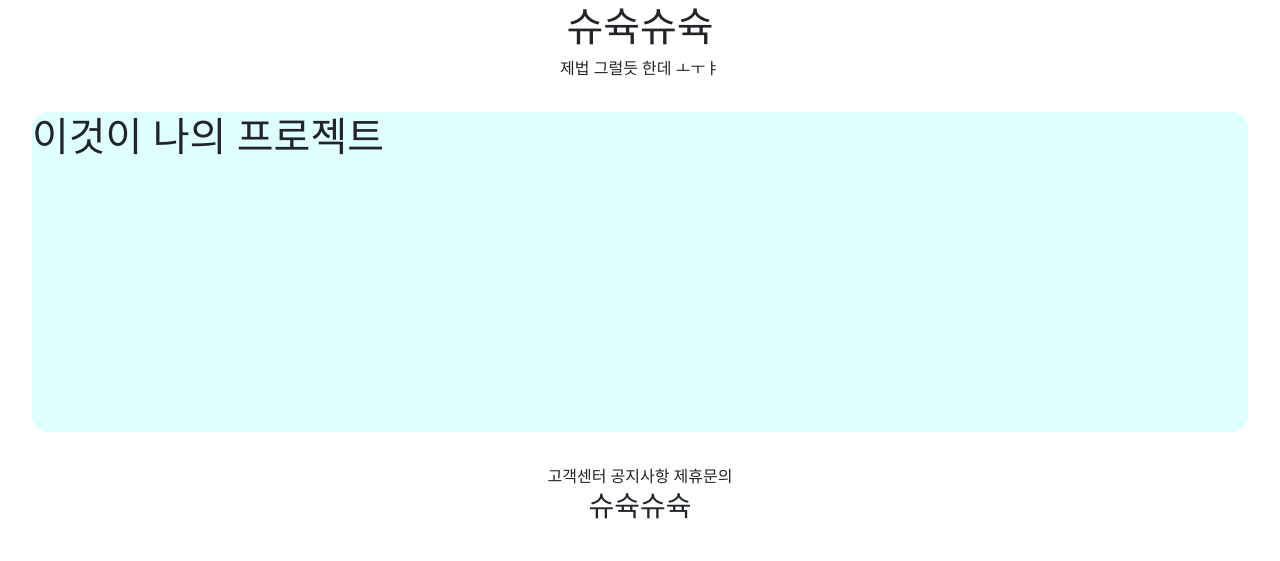
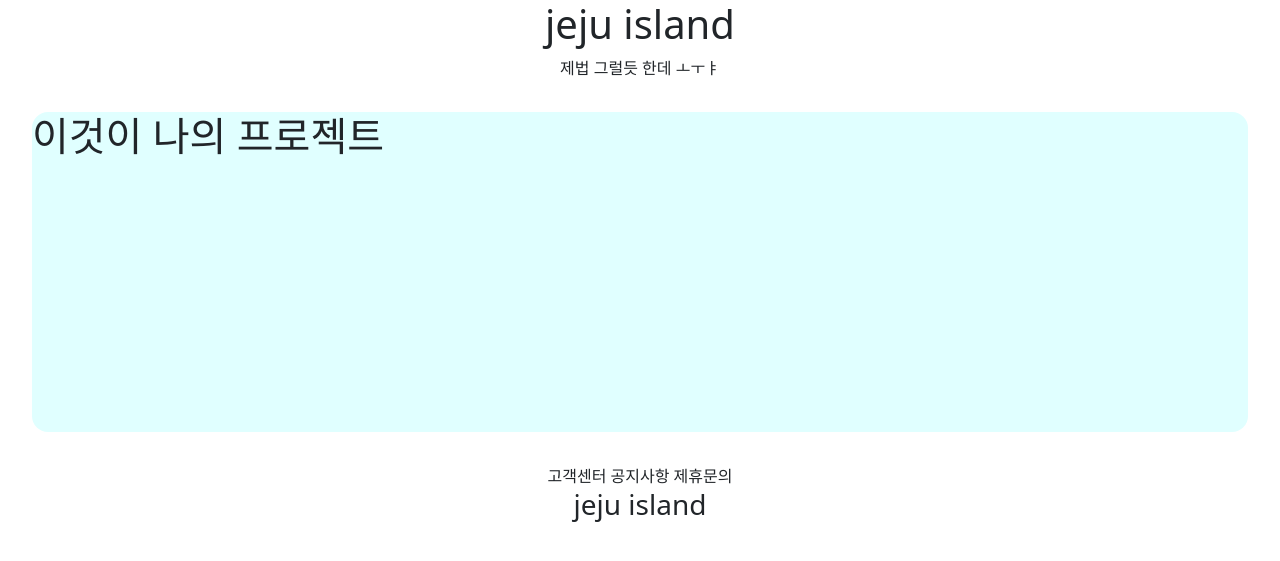
Before and after one commit to lugia574/myproject, a Django app: page /joinapp/my_project/ in a window 1280 px wide. Shown: the top 561 px of the page. Run offline with Django 3.2, Linux system fonts and the light colour scheme; parts of the project's set-up code (start-up, migrations or seed data) failed here and were passed over.

Commit message:
디자인 및 폰트 css 이동

```diff
--- a/myproject/settings.py
+++ b/myproject/settings.py
@@ -135,6 +135,11 @@ USE_TZ = True
 
 STATIC_URL = '/static/'
 
+STATICFILES_DIRS = [
+    BASE_DIR / "static",
+]
+
+
 # Default primary key field type
 # https://docs.djangoproject.com/en/3.2/ref/settings/#default-auto-field
 
--- a/templates/footer.html
+++ b/templates/footer.html
@@ -1,12 +1,12 @@
 
 <div style="text-align: center">
-    <div>
+    <div class="jeju_footer_btn">
         <span>고객센터</span>
         <span>공지사항</span>
         <span>제휴문의</span>
 
     </div>
-    <div style="font-family: 'Jua', sans-serif;font-family: 'Pacifico', cursive;">
-        <h3>슈슉슈슉</h3>
+    <div class="jeju_footer_logo">
+        <h3>jeju island</h3>
     </div>
 </div>
--- a/templates/header.html
+++ b/templates/header.html
@@ -1,9 +1,9 @@
 <div style=" text-align: center">
-    <div style="font-family: 'Jua', sans-serif;font-family: 'Pacifico', cursive;">
-        <h1>슈슉슈슉</h1>
+    <div class="jeju_main_logo">
+        <h1>jeju island</h1>
     </div>
 
-    <div>
+    <div class="jeju_main_btn" >
         <span>제법</span>
         <span>그럴듯</span>
         <span>한데</span>
```
